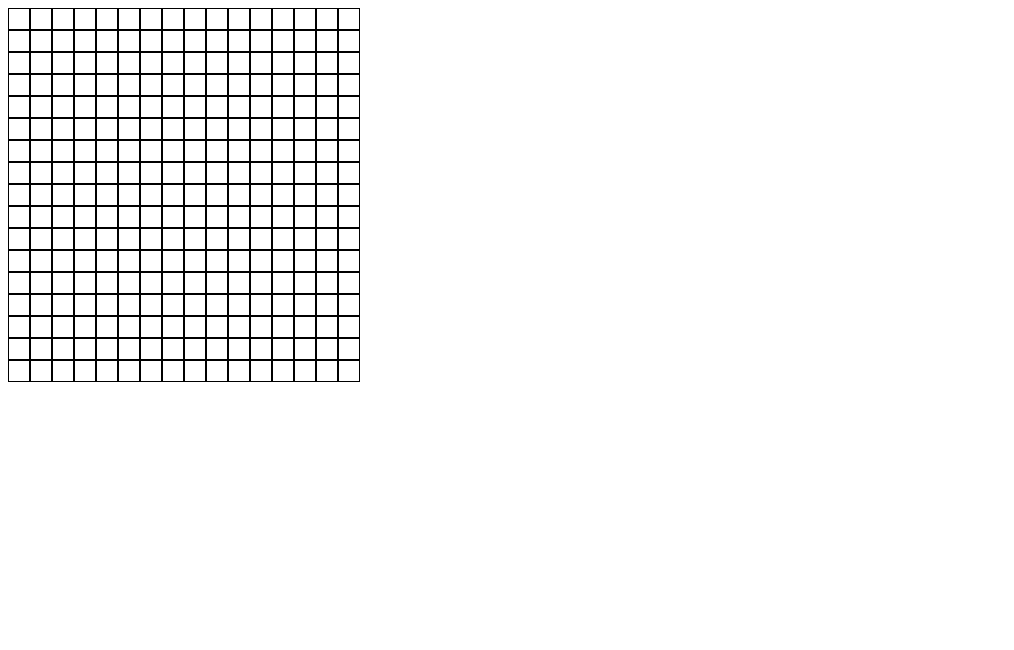
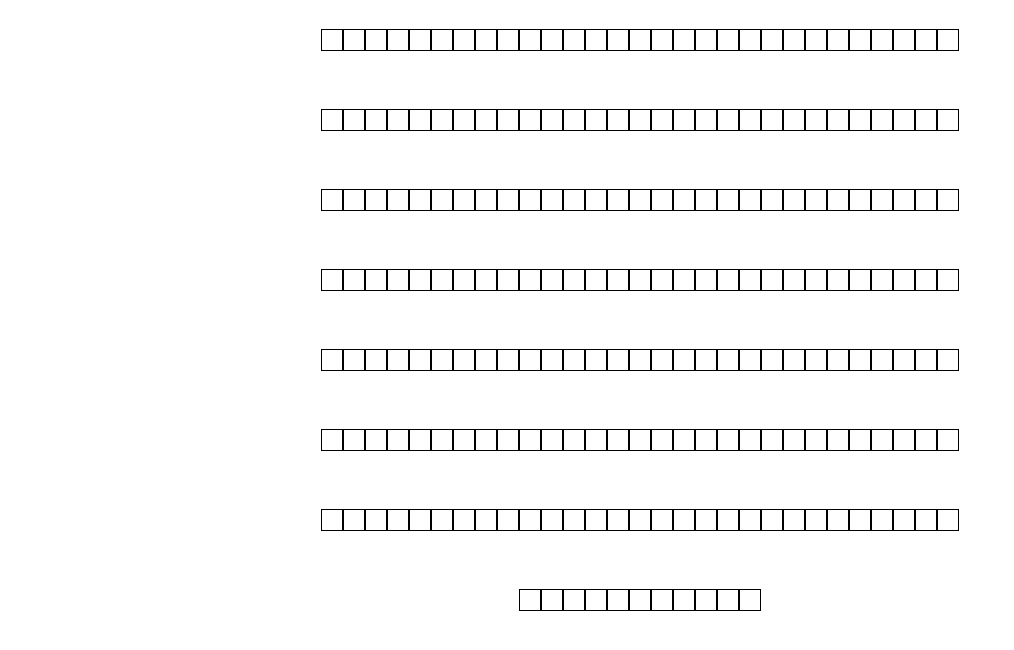
Before and after one commit to MatijaVukadinovic/etch-a-sketch, a plain HTML site: page index.html in a window 1280 px wide. Shown: the whole page, without its empty margins (0-1014 px from the left). Drawn offline with Linux system fonts and the light colour scheme.

Commit message:
Center grid

```diff
--- a/style.css
+++ b/style.css
@@ -1,7 +1,23 @@
+body {
+    box-sizing: border-box;
+    margin: 0;
+}
+
+main {
+    height: 60vh;
+    display: flex;
+    justify-content: center;
+    align-items: center;
+}
+
 .container {
-    width: 360px;
+    width: 50%;
+    height: 100%;
+    min-height: 100vh;
     display: flex;
     flex-wrap: wrap;
+    justify-content: center;
+    align-items: center;
 }
 
 
```
